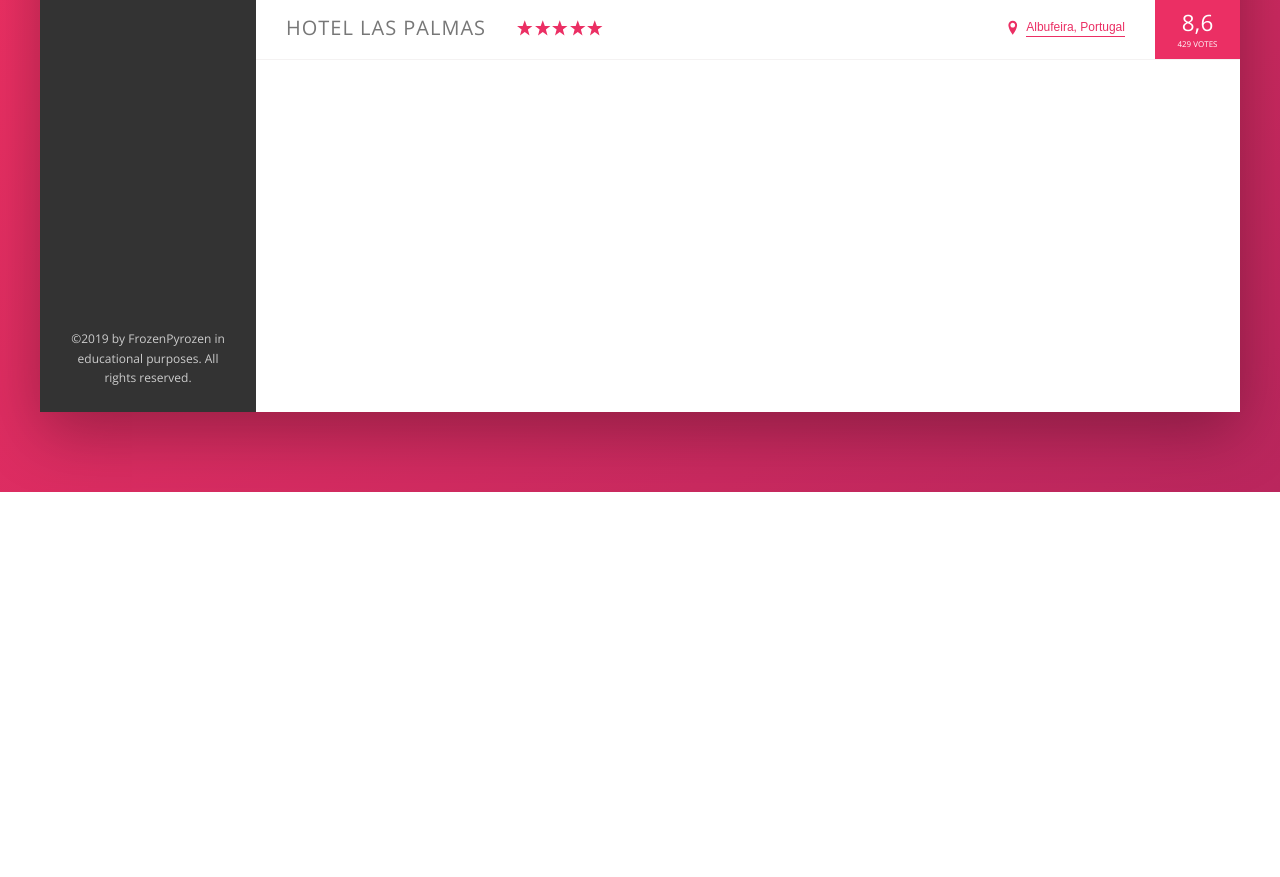
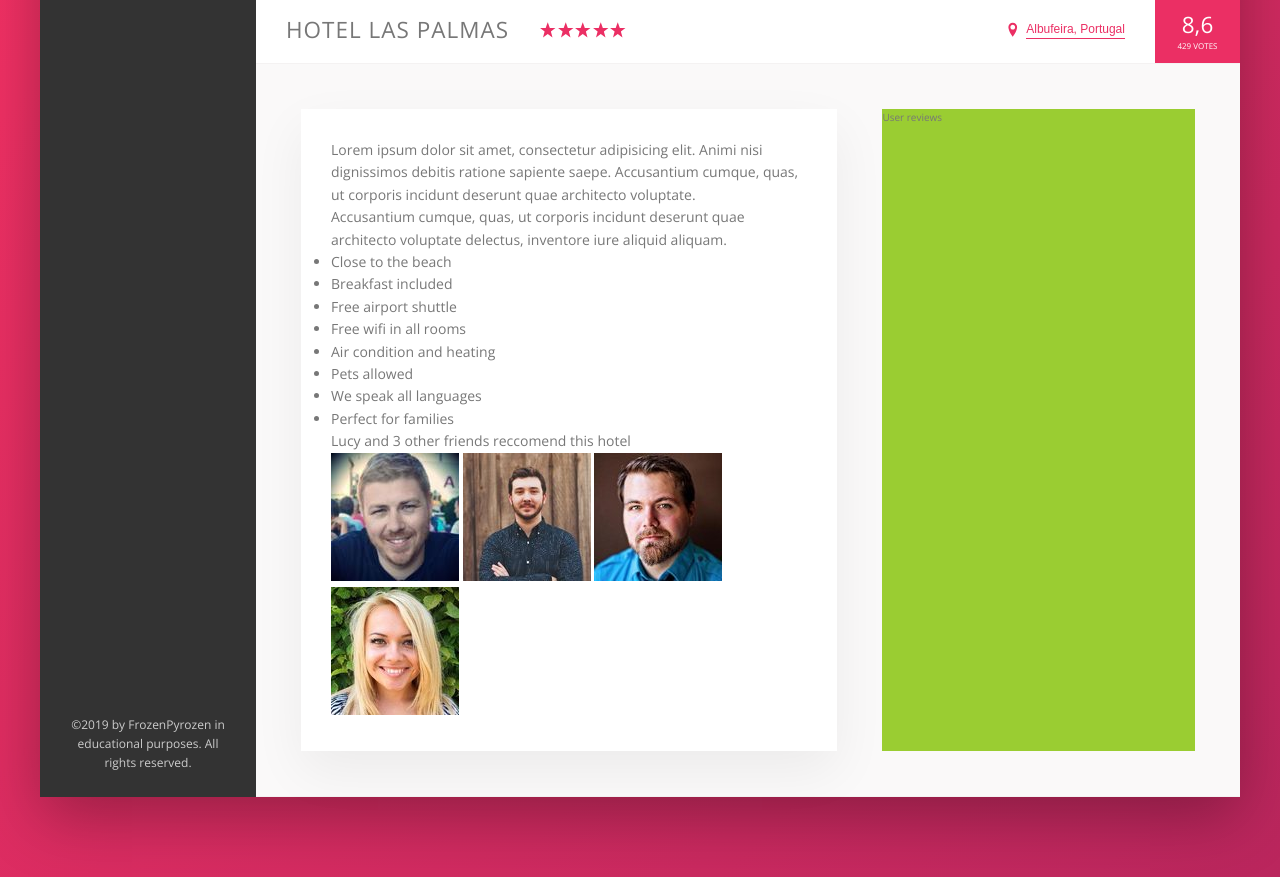
Before and after one commit to FrozenPyrozen/Trillo---Flexbox-project, a website: page index.html in a window 1280 px wide. Shown: the part 538-1415 px from the top of the page. Before the commit the page ends 1030 px from the top, so only its background shows below. Drawn offline with nearby package versions, Linux system fonts and the light colour scheme.

Commit message:
Building the description section
In HTML added some hotel details, like two paragraphs, list and reccomend container with photos and recomendations.

In CSS added variables for line and shadow. Creating detail flex container and set description to 60%, and user-reviews will expand other width

```diff
--- a/index.html
+++ b/index.html
@@ -159,8 +159,63 @@
             </div>
 
             <div class="overview__rating">
-                <div class="overview__rating-average">8,6</div>
-                <div class="overview__rating-count">429 votes</div>
+              <div class="overview__rating-average">8,6</div>
+              <div class="overview__rating-count">429 votes</div>
+            </div>
+          </div>
+
+          <div class="detail">
+            <div class="description">
+              <p class="paragraph">
+                Lorem ipsum dolor sit amet, consectetur adipisicing elit. Animi
+                nisi dignissimos debitis ratione sapiente saepe. Accusantium
+                cumque, quas, ut corporis incidunt deserunt quae architecto
+                voluptate.
+              </p>
+              <p class="paragraph">
+                Accusantium cumque, quas, ut corporis incidunt deserunt quae
+                architecto voluptate delectus, inventore iure aliquid aliquam.
+              </p>
+              <ul class="list">
+                <li class="list__item">Close to the beach</li>
+                <li class="list__item">Breakfast included</li>
+                <li class="list__item">Free airport shuttle</li>
+                <li class="list__item">Free wifi in all rooms</li>
+                <li class="list__item">Air condition and heating</li>
+                <li class="list__item">Pets allowed</li>
+                <li class="list__item">We speak all languages</li>
+                <li class="list__item">Perfect for families</li>
+              </ul>
+              <div class="recommend">
+                <p class="recommend__count">
+                  Lucy and 3 other friends reccomend this hotel
+                </p>
+                <div class="recommend__friends">
+                  <img
+                    src="img/user-3.jpg"
+                    alt="Friend 1"
+                    class="recommend__photo"
+                  />
+                  <img
+                    src="img/user-4.jpg"
+                    alt="Friend 2"
+                    class="recommend__photo"
+                  />
+                  <img
+                    src="img/user-5.jpg"
+                    alt="Friend 3"
+                    class="recommend__photo"
+                  />
+                  <img
+                    src="img/user-6.jpg"
+                    alt="Friend 4"
+                    class="recommend__photo"
+                  />
+                </div>
+              </div>
+            </div>
+            <div class="user-reviews">
+              User reviews
             </div>
           </div>
         </main>
--- a/sass/_base.scss
+++ b/sass/_base.scss
@@ -33,6 +33,10 @@ Grey dark 3: #999
   --color-white: #fff;
 
   --shadow-dark: 0 2rem 6rem rgba(0, 0, 0, 0.3);
+  --shadow-light: 0 2rem 5rem rgba(0,0,0, .06);
+
+
+  --line: 1px solid var(--color-grey-light-2);
 }
 
 * {
--- a/sass/_components.scss
+++ b/sass/_components.scss
@@ -202,7 +202,7 @@
 .overview {
   display: flex;
   align-items: center;
-  border-bottom: 1px solid var(--color-grey-light-2);
+  border-bottom: var(--line);
 
   &__heading {
     font-size: 2.25rem;
--- a/sass/_layout.scss
+++ b/sass/_layout.scss
@@ -16,7 +16,7 @@
 
   height: 7rem;
   background-color: var(--color-white);
-  border-bottom: 1px solid var(--color-grey-light-2);
+  border-bottom: var(--line);
 }
 
 .content {
@@ -36,8 +36,26 @@
 .hotel-view {
   background-color: var(--color-white);
 
-  //TEST
-  height: 80rem;
-
   flex: 1;
 }
+
+.detail {
+  display: flex;
+  padding: 4.5rem;
+  background-color: var(--color-grey-light-1);
+  border-bottom: var(--line);
+}
+
+.description {
+  font-size: 1.4rem;
+  background-color: var(--color-white);
+  box-shadow: var(--shadow-light);
+  padding: 3rem;
+  flex: 0 0 60%;
+  margin-right: 4.5rem;
+}
+
+.user-reviews {
+  background-color: yellowgreen;
+  flex: 1;
+}
```
Also changed, not shown: css/style.css.
